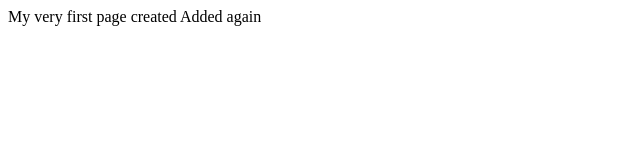
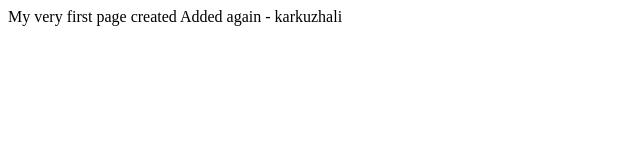
Before and after one commit to karkuzhali1992/basic_learning, a plain HTML site: page index.html in a window 1280 px wide. Shown: the full height of the page, 0-640 px from the left. Drawn offline with Linux system fonts and the light colour scheme.

Commit message:
second commit for merge conflict

```diff
--- a/index.html
+++ b/index.html
@@ -7,6 +7,6 @@
     </head>
     <body>
         My very first page created
-        Added again
+        Added again - karkuzhali
     </body>
 </html>
```
